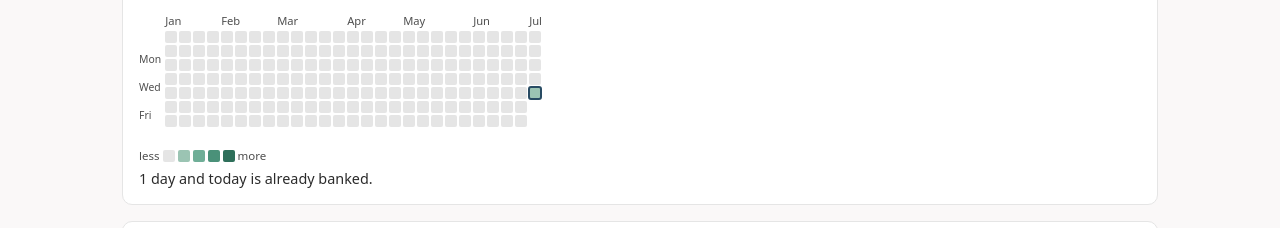
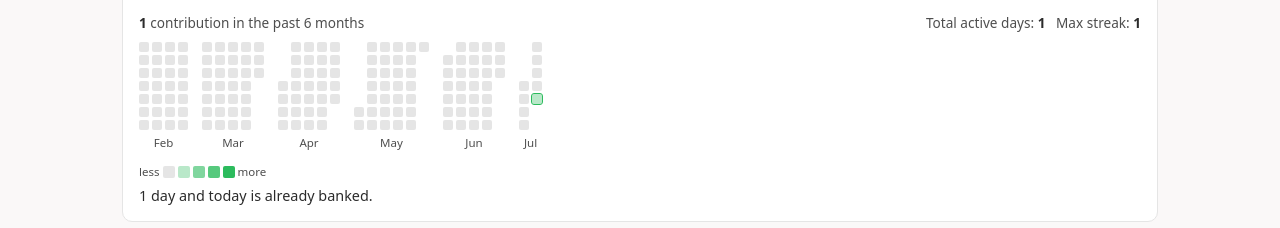
Before and after one commit to harsha-moparthy/placement-prep, a website: page quartz/static/streaks.html in a window 1280 px wide. Shown: the part 301-529 px from the top of the page. Drawn offline with Linux system fonts and the light colour scheme.

Commit message:
feat: LeetCode-style streak calendar — month blocks, labels below, LC green scale, summary bar

```diff
--- a/quartz/static/streaks.html
+++ b/quartz/static/streaks.html
@@ -1,7 +1,6 @@
 <!doctype html><html lang="en"><head><meta charset="utf-8"><meta name="viewport" content="width=device-width,initial-scale=1">
 <title>Streaks</title><link rel="stylesheet" href="boards.css"><script src="boards.js"></script>
 <style>
-.heat{grid-auto-columns:12px;justify-content:start;align-content:start}
 .person{display:flex;flex-wrap:wrap;gap:1.2rem;align-items:center;margin-bottom:1rem}
 .person img{width:56px;height:56px;border-radius:50%;border:2px solid var(--line)}
 .person h2{margin:0}.person .sub{color:var(--dim);font-size:.85rem}
@@ -9,12 +8,16 @@
 .stat{background:var(--bg);border:1px solid var(--line);border-radius:10px;padding:.7rem;text-align:center}
 .stat b{display:block;font-size:1.6rem;font-family:"Schibsted Grotesk",sans-serif}
 .stat span{font-size:.75rem;color:var(--dim);text-transform:uppercase;letter-spacing:.05em}
-.hotwrap{display:grid;grid-template-columns:auto max-content;gap:4px;overflow-x:auto;padding-bottom:.4rem;justify-content:start}
-.months{grid-column:2;display:grid;gap:2px;font-size:.7rem;color:var(--dim);height:14px;justify-content:start}
-.months div{white-space:nowrap;overflow:visible}
-.dows{display:grid;grid-template-rows:repeat(7,12px);gap:2px;font-size:.65rem;color:var(--dim);align-self:end}
-.dows div{height:12px;line-height:12px}
-.heat div.today{outline:2px solid var(--accent);outline-offset:-1px}
+.lcbar{display:flex;flex-wrap:wrap;justify-content:space-between;align-items:baseline;gap:.5rem;margin:.6rem 0 .4rem;font-size:.85rem;color:var(--dim)}
+.lcbar b{color:var(--text);font-weight:600}
+.lcwrap{display:flex;gap:14px;overflow-x:auto;padding:.2rem 0 .5rem}
+.lcmonth{display:flex;flex-direction:column;align-items:center;gap:5px;flex:none}
+.lcgrid{display:grid;grid-template-rows:repeat(7,10px);grid-auto-flow:column;grid-auto-columns:10px;gap:3px}
+.lcgrid div{width:10px;height:10px;border-radius:2px;background:var(--line)}
+.lcgrid div.empty{background:transparent}
+.lcgrid div.l1{background:#2cbb5d55}.lcgrid div.l2{background:#2cbb5d99}.lcgrid div.l3{background:#2cbb5dcc}.lcgrid div.l4{background:#2cbb5d}
+.lcgrid div.today{outline:1.5px solid #2cbb5d;outline-offset:0.5px}
+.lcmonth span{font-size:.72rem;color:var(--dim)}
 .legend{display:flex;gap:3px;align-items:center;font-size:.72rem;color:var(--dim);margin-top:.4rem}
 .legend i{width:12px;height:12px;border-radius:2px;background:var(--line);display:inline-block}
 .momentum{display:grid;grid-auto-flow:column;gap:6px;align-items:end;height:90px;margin-top:.5rem}
@@ -40,43 +43,45 @@ const COLORS = { harsha: "var(--accent)", akanksh: "var(--green)" };
 const dkey = d => d.toISOString().slice(0, 10);
 
 function heatmap(u) {
-  const wrap = el("div", "hotwrap");
-  const months = el("div", "months");
-  const dows = el("div", "dows");
-  ["", "Mon", "", "Wed", "", "Fri", ""].forEach(t => dows.appendChild(el("div", null, t)));
-  const heat = el("div", "heat");
+  const box = el("div");
   const today = new Date();
-  const start = new Date(today - 181 * 864e5);
-  start.setDate(start.getDate() - start.getDay()); // back to Sunday
-  const labels = [];
-  let week = 0, lastMonth = -1;
-  for (let d = new Date(start); d <= today; d.setDate(d.getDate() + 1)) {
-    if (d.getDay() === 0 && d > start) week++;
-    const key = dkey(d);
-    const n = u.heatmap[key] || 0;
-    const cell = el("div", n ? "h" + Math.min(4, n) : null);
-    cell.style.gridColumn = week + 1;
-    cell.style.gridRow = d.getDay() + 1;
-    if (key === dkey(today)) cell.classList.add("today");
-    cell.title = `${key} — ${n} contribution${n === 1 ? "" : "s"}`;
-    heat.appendChild(cell);
-    // label a month at the first week fully inside it
-    if (d.getDay() === 0 && d.getMonth() !== lastMonth) {
-      labels.push({ col: week + 1, label: d.toLocaleString("en", { month: "short" }) });
-      lastMonth = d.getMonth();
+  // window: current month and 5 before it
+  const first = new Date(today.getFullYear(), today.getMonth() - 5, 1);
+  let total = 0;
+  for (const [k, n] of Object.entries(u.heatmap)) if (new Date(k) >= first) total += n;
+  // LeetCode-style header line
+  const bar = el("div", "lcbar");
+  const left = el("div");
+  left.innerHTML = `<b>${total}</b> contribution${total === 1 ? "" : "s"} in the past 6 months`;
+  const right = el("div");
+  right.innerHTML = `Total active days: <b>${u.total_days}</b> &nbsp; Max streak: <b>${u.longest_streak}</b>`;
+  bar.appendChild(left); bar.appendChild(right);
+  box.appendChild(bar);
+  // month blocks
+  const wrap = el("div", "lcwrap");
+  for (let m = 0; m < 6; m++) {
+    const mStart = new Date(first.getFullYear(), first.getMonth() + m, 1);
+    const mEnd = new Date(first.getFullYear(), first.getMonth() + m + 1, 0);
+    const month = el("div", "lcmonth");
+    const grid = el("div", "lcgrid");
+    let week = 0;
+    for (let d = new Date(mStart); d <= mEnd && d <= today; d.setDate(d.getDate() + 1)) {
+      if (d.getDay() === 0 && d.getDate() !== 1) week++;
+      const key = dkey(d);
+      const n = u.heatmap[key] || 0;
+      const cell = el("div", n ? "l" + Math.min(4, n) : null);
+      cell.style.gridColumn = week + 1;
+      cell.style.gridRow = d.getDay() + 1;
+      if (key === dkey(today)) cell.classList.add("today");
+      cell.title = `${n} contribution${n === 1 ? "" : "s"} on ${d.toLocaleDateString("en", { month: "short", day: "numeric" })}`;
+      grid.appendChild(cell);
     }
+    month.appendChild(grid);
+    month.appendChild(el("span", null, mStart.toLocaleString("en", { month: "short" })));
+    wrap.appendChild(month);
   }
-  const nWeeks = week + 1;
-  heat.style.gridTemplateColumns = `repeat(${nWeeks}, 12px)`;
-  months.style.gridTemplateColumns = `repeat(${nWeeks}, 12px)`;
-  labels.forEach(m => {
-    const t = el("div", null, m.label);
-    t.style.gridColumn = `${m.col} / span 3`;
-    t.style.gridRow = 1;
-    months.appendChild(t);
-  });
-  wrap.appendChild(months); wrap.appendChild(dows); wrap.appendChild(heat);
-  return wrap;
+  box.appendChild(wrap);
+  return box;
 }
 
 function weekCountFor(u) {
@@ -107,7 +112,7 @@ loadData("streaks.json").then(data => {
     box.appendChild(stats);
     box.appendChild(heatmap(u));
     const lg = el("div", "legend"); lg.appendChild(el("span", null, "less"));
-    ["", "h1", "h2", "h3", "h4"].forEach(c => { const i = document.createElement("i"); if (c) i.className = c; lg.appendChild(i); });
+    ["", "#2cbb5d55", "#2cbb5d99", "#2cbb5dcc", "#2cbb5d"].forEach(c => { const i = document.createElement("i"); if (c) i.style.background = c; lg.appendChild(i); });
     lg.appendChild(el("span", null, "more"));
     box.appendChild(lg);
     const active = (u.heatmap[dkey(new Date())] || 0) > 0;
```
